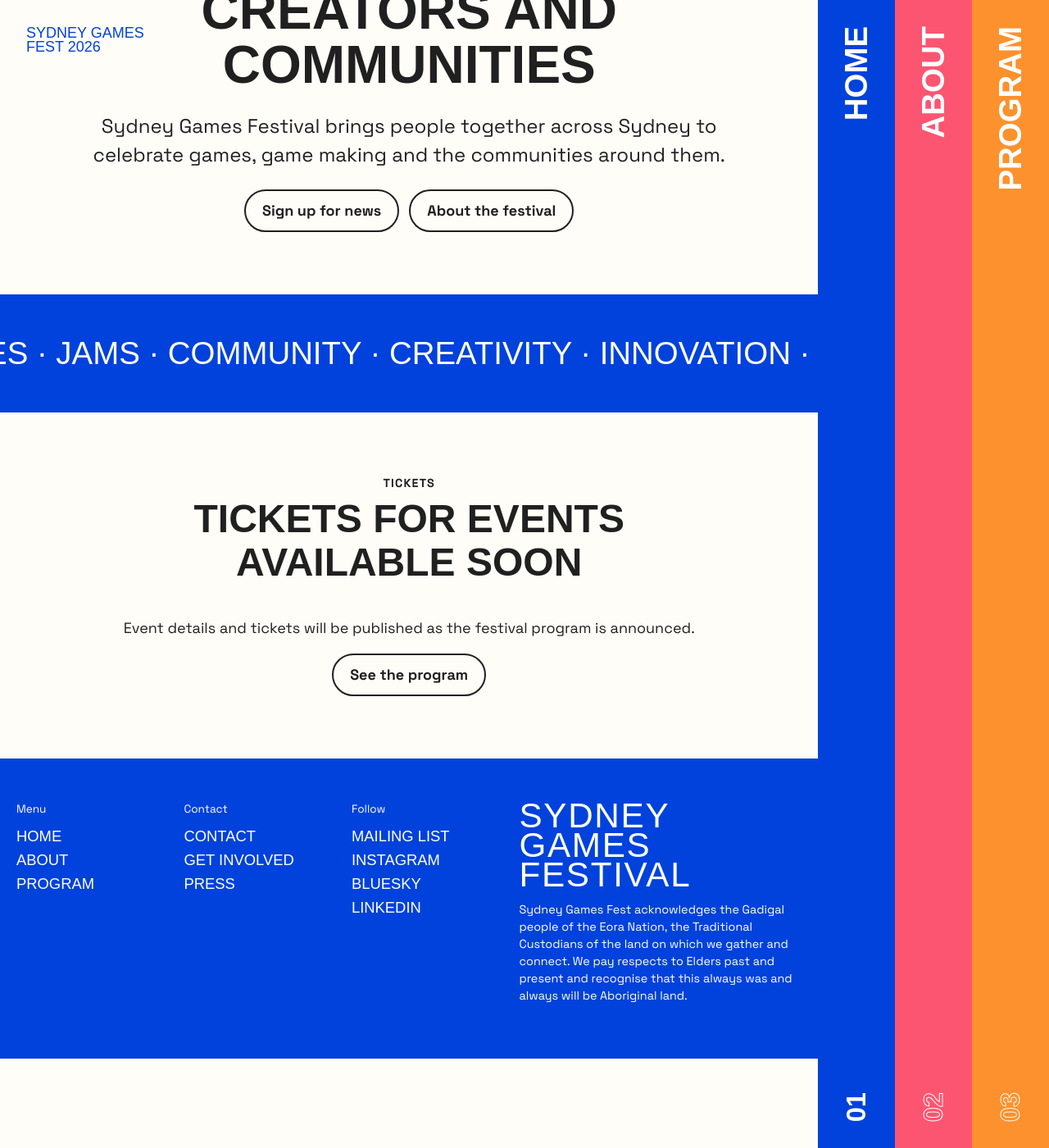
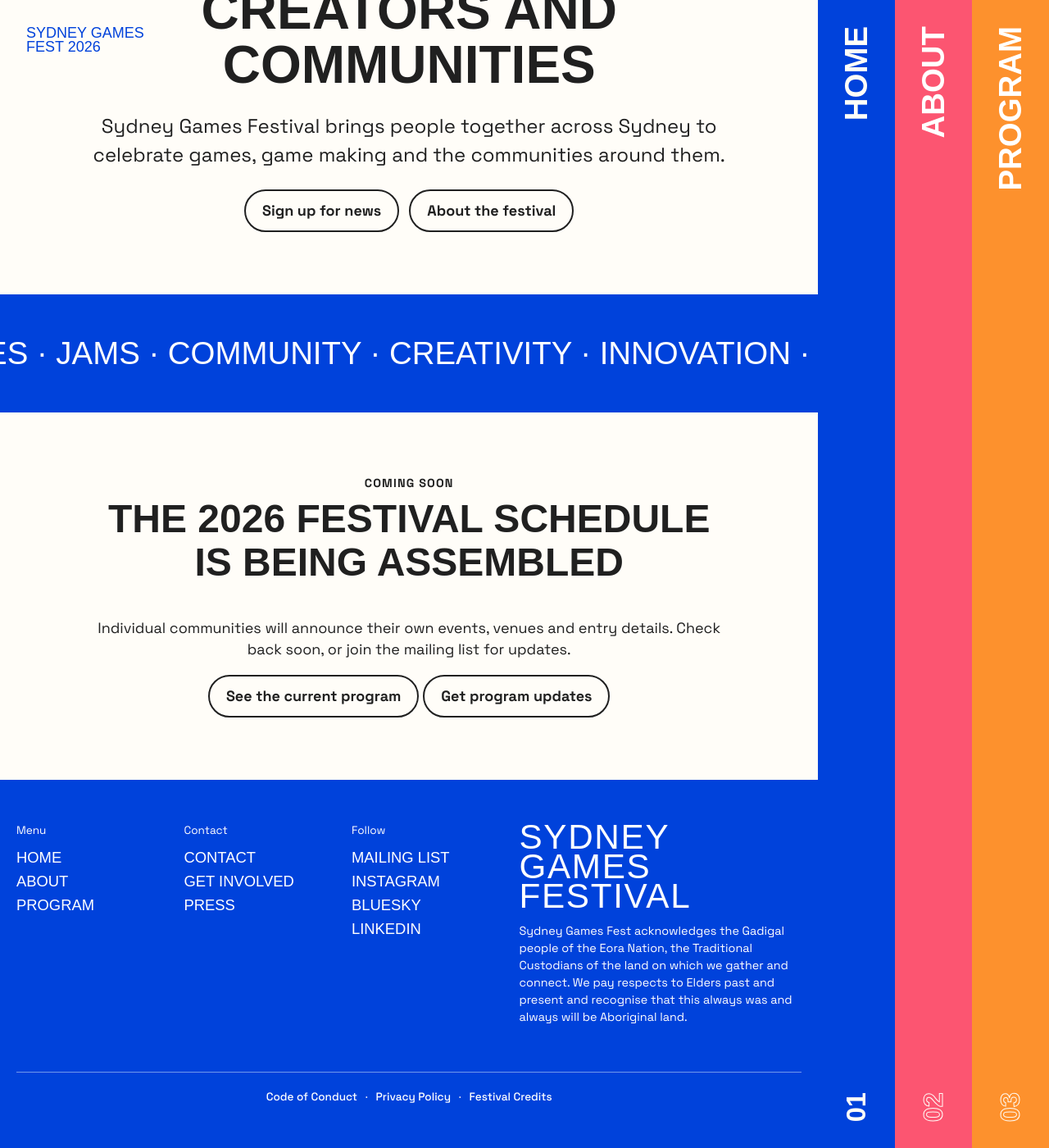
Before and after one commit to sydneygamesfestival/2026, a Jekyll site: the page built from index.md, in a window 1280 px wide and 1400 px high, scrolled down 1152 px. Shown: the whole window at 82% size. Built offline with Jekyll 4.4.1, drawn with Linux system fonts in a browser that asks for light colours; some web fonts are replaced.

Commit message:
Add some placeholder pages

```diff
--- a/_includes/footer.html
+++ b/_includes/footer.html
@@ -24,4 +24,11 @@
       <p>Sydney Games Fest acknowledges the Gadigal people of the Eora Nation, the Traditional Custodians of the land on which we gather and connect. We pay respects to Elders past and present and recognise that this always was and always will be Aboriginal land.</p>
     </section>
   </div>
+  <nav class="container footer-legal" aria-label="Legal and festival information">
+    <a href="{{ '/code-of-conduct/' | relative_url }}">Code of Conduct</a>
+    <span aria-hidden="true">·</span>
+    <a href="{{ '/privacy-policy/' | relative_url }}">Privacy Policy</a>
+    <span aria-hidden="true">·</span>
+    <a href="{{ '/festival-credits/' | relative_url }}">Festival Credits</a>
+  </nav>
 </footer>
--- a/assets/css/site.css
+++ b/assets/css/site.css
@@ -195,6 +195,29 @@ summary { cursor: pointer; font-weight: 700; }
   font-family: var(--font-body);
   font-size: 0.9rem;
 }
+.footer-legal {
+  display: flex;
+  flex-wrap: wrap;
+  align-items: center;
+  justify-content: center;
+  gap: 10px;
+  margin-top: 42px;
+  padding-top: 20px;
+  border-top: 1px solid rgb(255 255 255 / 45%);
+  font-family: var(--font-body);
+  font-size: 0.85rem;
+}
+.footer-legal a {
+  display: inline;
+  margin: 0;
+  padding: 0;
+  border: 0;
+  border-radius: 0;
+  font-family: inherit;
+  font-size: inherit;
+  font-weight: 500;
+  text-transform: none;
+}
 
 @media (min-width: 901px) {
   body { padding-right: var(--desktop-navigation-width); }
--- a/index.md
+++ b/index.md
@@ -42,11 +42,12 @@ slug: home
   </div>
 </section>
 
-<section id="tickets" class="content-section">
+<section class="content-section">
   <div class="container text-centre">
-    <p class="eyebrow">Tickets</p>
-    <h2>Tickets for events available soon</h2>
-    <p>Event details and tickets will be published as the festival program is announced.</p>
-    <a class="button" href="{{ '/program/' | relative_url }}">See the program</a>
+    <p class="eyebrow">Coming soon</p>
+    <h2>The 2026 festival schedule is being assembled</h2>
+    <p>Individual communities will announce their own events, venues and entry details. Check back soon, or join the mailing list for updates.</p>
+    <a class="button" href="{{ '/program/' | relative_url }}">See the current program</a>
+    <a class="button" href="https://docs.google.com/forms/d/e/1FAIpQLSdJqYQ15IG4nLV4qXf8BW2lZ1_2Efn-dXQWzCuL6SyUoxwuKw/viewform?usp=dialog">Get program updates</a>
   </div>
 </section>
```
Also changed, not shown: code-of-conduct.md (added, +14 -0 lines), festival-credits.md (added, +14 -0 lines), privacy-policy.md (added, +14 -0 lines).
